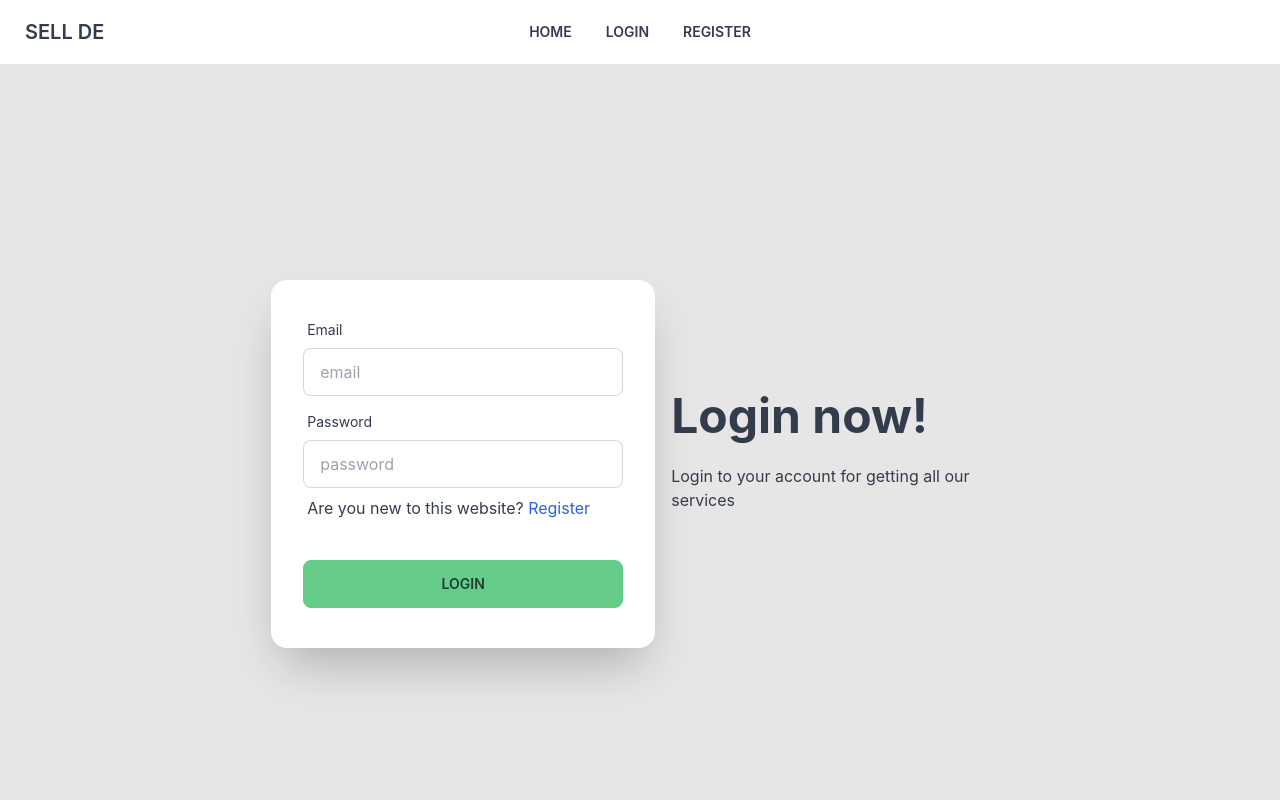
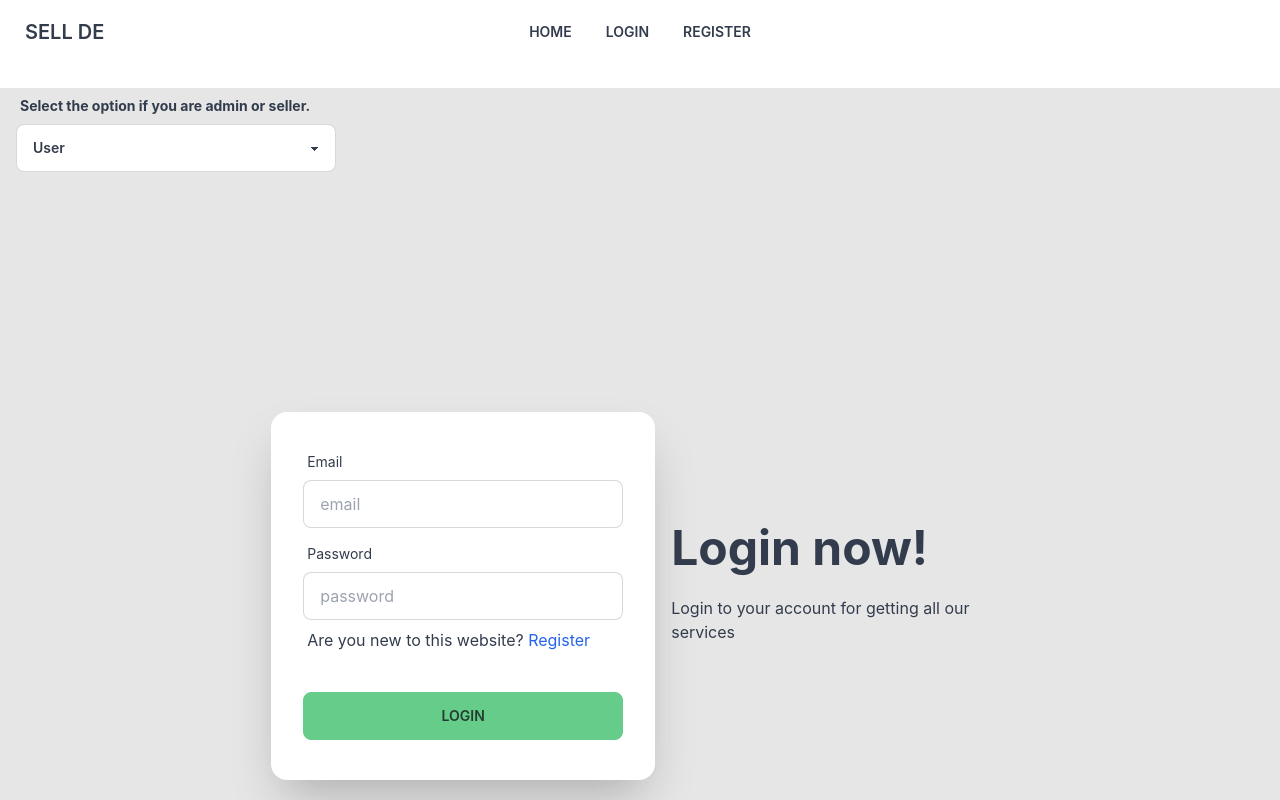
Before and after one commit to MARUF3470/sell-de-client-repo, a React (Create React App) app: page /login in a window 1280 px wide. Shown: the top 800 px of the page. Built offline with nearby package versions, Linux system fonts and the light colour scheme; no server answers.

Commit message:
user saved in db

```diff
--- a/public/index.html
+++ b/public/index.html
@@ -24,7 +24,7 @@
       work correctly both with client-side routing and a non-root public URL.
       Learn how to configure a non-root public URL by running `npm run build`.
     -->
-    <title>React App</title>
+    <title>Sell De</title>
   </head>
   <body></body>
     <noscript>You need to enable JavaScript to run this app.</noscript>
--- a/src/pages/Login/Login.js
+++ b/src/pages/Login/Login.js
@@ -13,7 +13,6 @@ const Login = () => {
         userLogin(data.email, data.password)
             .then(res => {
                 const user = res.user;
-                console.log(user)
                 toast.success('Login successful')
             })
             .catch(err => {
@@ -21,8 +20,22 @@ const Login = () => {
                 setSigninError(err.message)
             })
     }
+    const handleUser = event => {
+        console.log(event.target.value)
+    }
     return (
-        <div className="hero min-h-screen bg-base-200">
+        <div className='bg-base-200'>
+            <div className='my-6 mx-4'>
+                <label className="label">
+                    <span className="label-text font-bold">Select the option if you are admin or seller.</span>
+                </label>
+                <select onChange={handleUser} name='userinfo' className="select select-bordered w-full max-w-xs">
+                    <option value={null}>User</option>
+                    <option value='admin'>Admin</option>
+                    <option value='seller'>Seller</option>
+                </select>
+            </div>
+            <div className="hero min-h-screen ">
                 <div className="hero-content flex-col lg:flex-row-reverse">
                     <div className="text-center lg:text-left">
                         <h1 className="text-5xl font-bold">Login now!</h1>
@@ -55,6 +68,7 @@ const Login = () => {
                     </form>
                 </div>
             </div>
+        </div>
     );
 };
 
--- a/src/pages/Login/Register.js
+++ b/src/pages/Login/Register.js
@@ -1,4 +1,4 @@
-import React, { useContext, useState } from 'react';
+import React, { useContext, useEffect, useState } from 'react';
 import { useForm } from 'react-hook-form';
 import toast from 'react-hot-toast';
 import { Link } from 'react-router-dom';
@@ -8,7 +8,7 @@ import './register.css'
 const Register = () => {
     const { registration, updateUserProfile } = useContext(AuthContext)
     const [registrationError, setRegistrationError] = useState('')
-    const [photo, setPhoto] = useState(null)
+    let photo;
     const { register, handleSubmit, formState: { errors } } = useForm()
     const imageApiKey = process.env.REACT_APP_imgkey;
     console.log(imageApiKey)
@@ -26,10 +26,11 @@ const Register = () => {
             .then(res => res.json())
             .then(imgData => {
                 if (imgData.success) {
-                    console.log(imgData.data.url)
-                    setPhoto(imgData.data.url)
+                    // console.log(imgData.data.url)
+                    photo = imgData.data.url
                 }
             })
+        console.log(photo)
         registration(data.email, data.password)
             .then(res => {
                 const user = res.user;
@@ -40,6 +41,7 @@ const Register = () => {
                     photoURL: photo
                 }
                 updateUser(profile)
+                saveUer(data.name, user.email)
             })
             .catch(err => {
                 console.error(err)
@@ -53,6 +55,21 @@ const Register = () => {
             })
             .catch(err => {
                 console.log(err)
+            })
+    }
+    const saveUer = (name, email) => {
+        const user = { name, email }
+        console.log(name, email)
+        fetch('http://localhost:5000/users', {
+            method: 'POST',
+            headers: {
+                'Content-Type': 'application/json',
+            },
+            body: JSON.stringify(user)
+        })
+            .then(res => res.json())
+            .then(data => {
+                console.log(data)
             })
     }
     return (
--- /dev/null
+++ b/src/pages/Login/SellerLogin.js
@@ -0,0 +1,11 @@
+import React from 'react';
+
+const SellerLogin = () => {
+    return (
+        <div>
+
+        </div>
+    );
+};
+
+export default SellerLogin;
```
Lines whose indentation alone changed are shown as unchanged.
